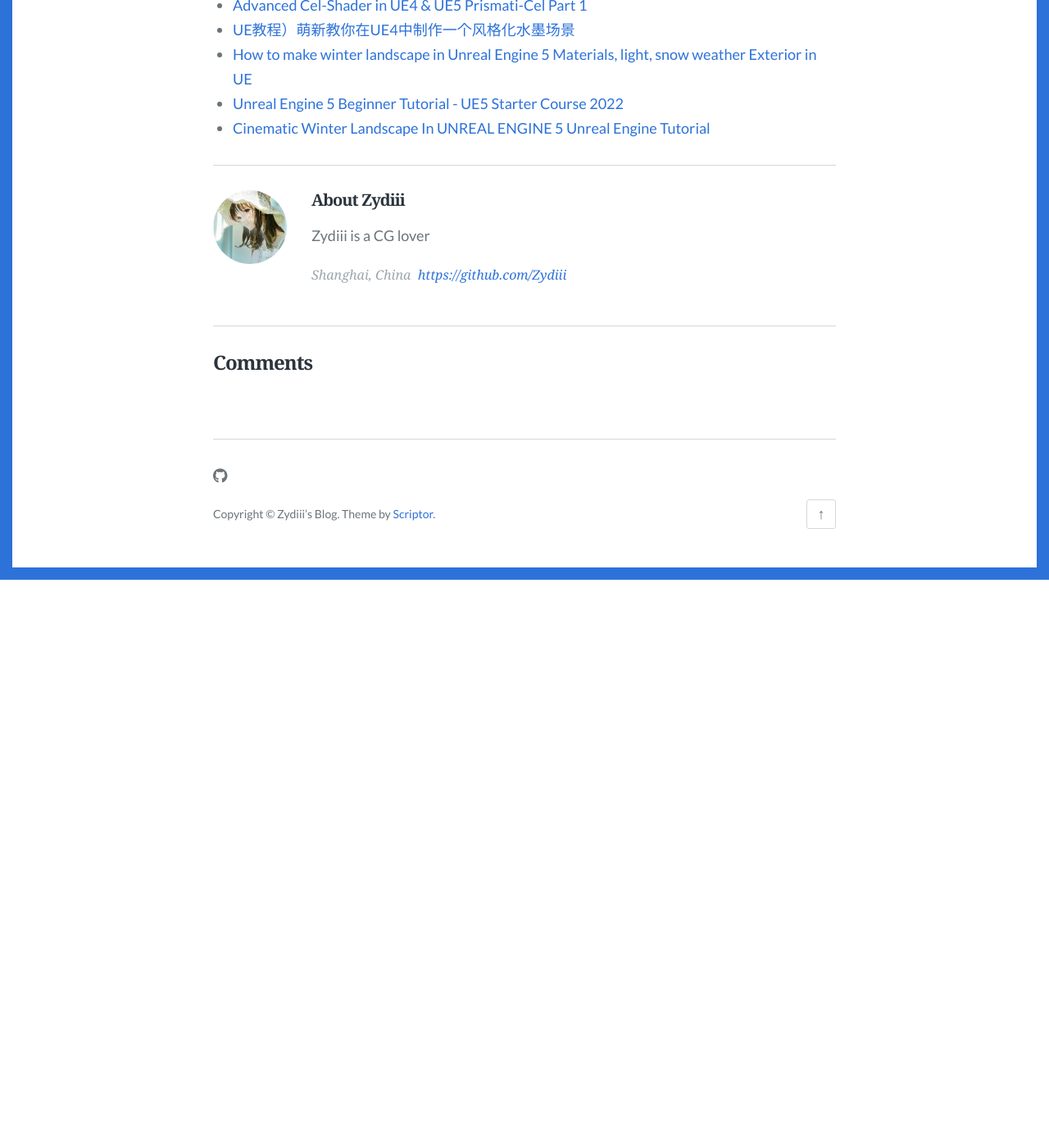
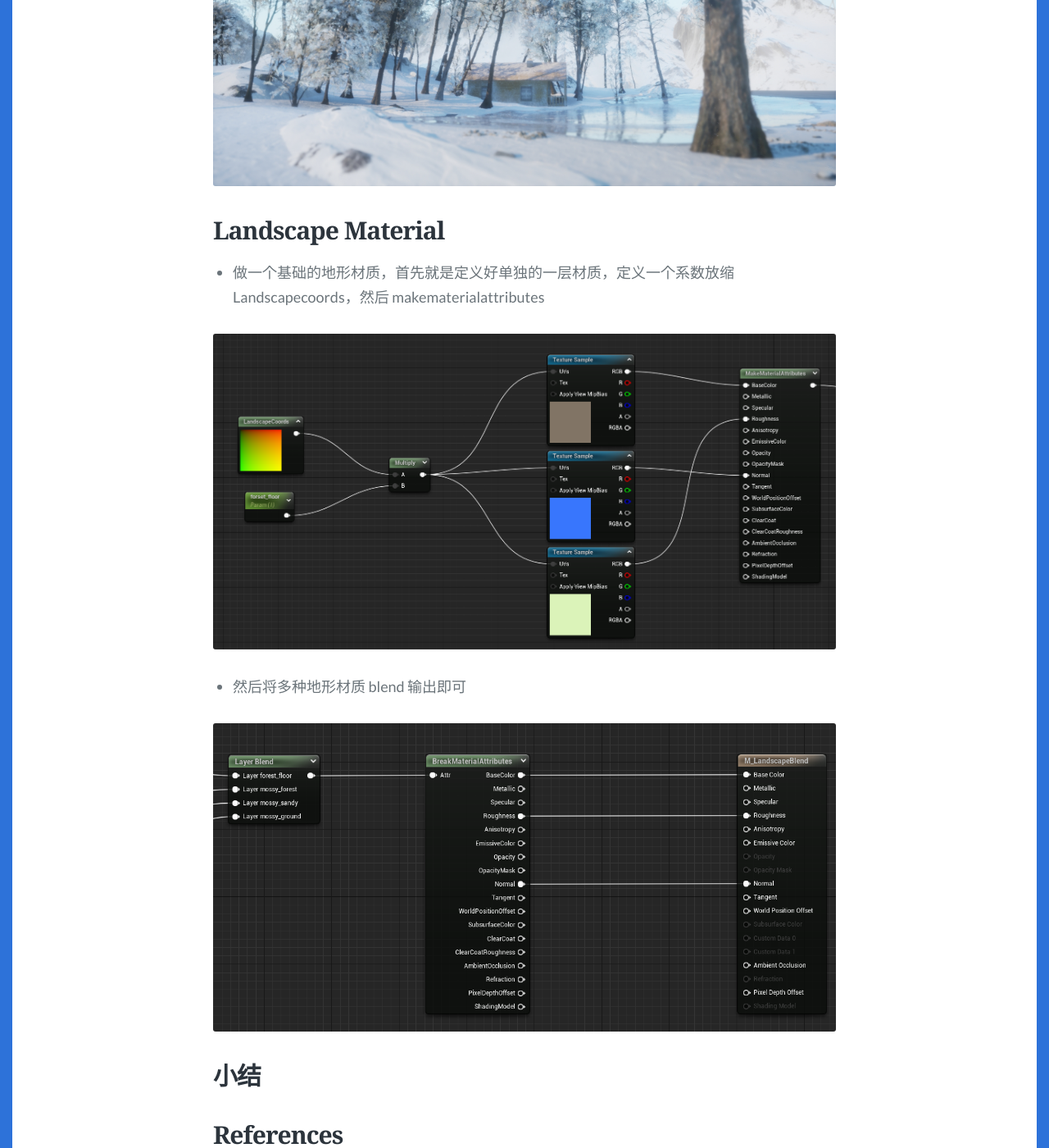
Before and after one commit to Zydiii/Zydiii.github.io, a Jekyll site: the page built from _posts/2022-11-14-uedemos.md, in a window 1280 px wide and 1400 px high, scrolled down 8320 px. Shown: the whole window at 82% size. Built offline with Jekyll 4.4.1, drawn with Linux system fonts in a browser that asks for light colours; some web fonts are replaced; comment, search, counter and statistics services are not loaded; before the commit the page ends 9027 px from its top, so only the background shows below that.

Commit message:
landscape

```diff
--- a/_posts/2022-11-14-uedemos.md
+++ b/_posts/2022-11-14-uedemos.md
@@ -61,8 +61,17 @@
 
 ![](../images/2022.11.14/11.png)
 
+![](../images/2022.11.14/1.jpeg)
 
+## Landscape Material
 
+- 做一个基础的地形材质，首先就是定义好单独的一层材质，定义一个系数放缩 Landscapecoords，然后 makematerialattributes
+
+![](../images/2022.11.14/12.png)
+
+- 然后将多种地形材质 blend 输出即可
+
+![](../images/2022.11.14/13.png)
 
 
 
```
Also changed, not shown: images/2022.11.14/1.jpeg (added), images/2022.11.14/12.png (added), images/2022.11.14/13.png (added).
